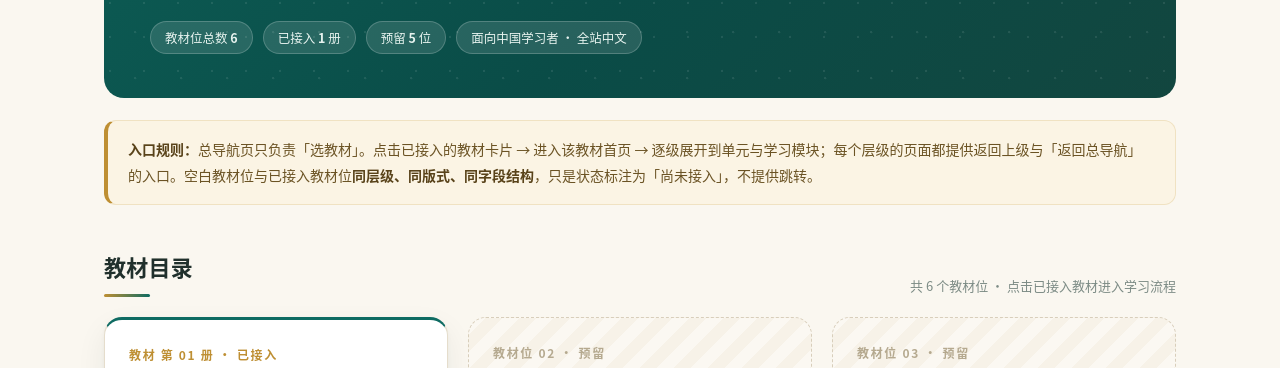
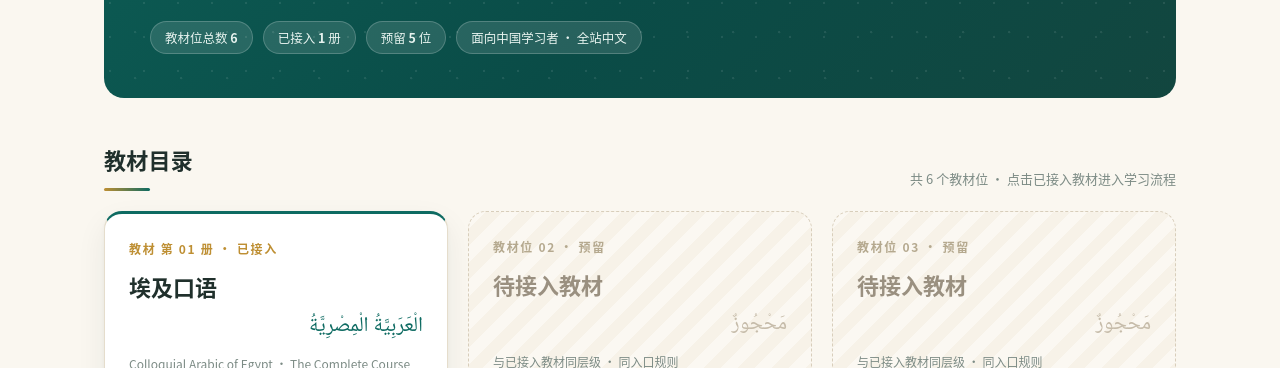
Before and after one commit to realrentao/Colloquial-Arabic, a plain HTML site: page index.html in a window 1280 px wide. Shown: the part 363-731 px from the top of the page. Drawn offline with Linux system fonts and the light colour scheme.

```diff
--- a/index.html
+++ b/index.html
@@ -36,10 +36,6 @@
       <span class="hero-chip">面向中国学习者 · 全站中文</span>
     </div>
   </section>
-
-  <div class="note-band" style="margin-top:22px">
-    <strong>入口规则：</strong>总导航页只负责「选教材」。点击已接入的教材卡片 → 进入该教材首页 → 逐级展开到单元与学习模块；每个层级的页面都提供返回上级与「返回总导航」的入口。空白教材位与已接入教材位<strong>同层级、同版式、同字段结构</strong>，只是状态标注为「尚未接入」，不提供跳转。
-  </div>
 
   <section class="section" id="library">
     <div class="section-head">
```
